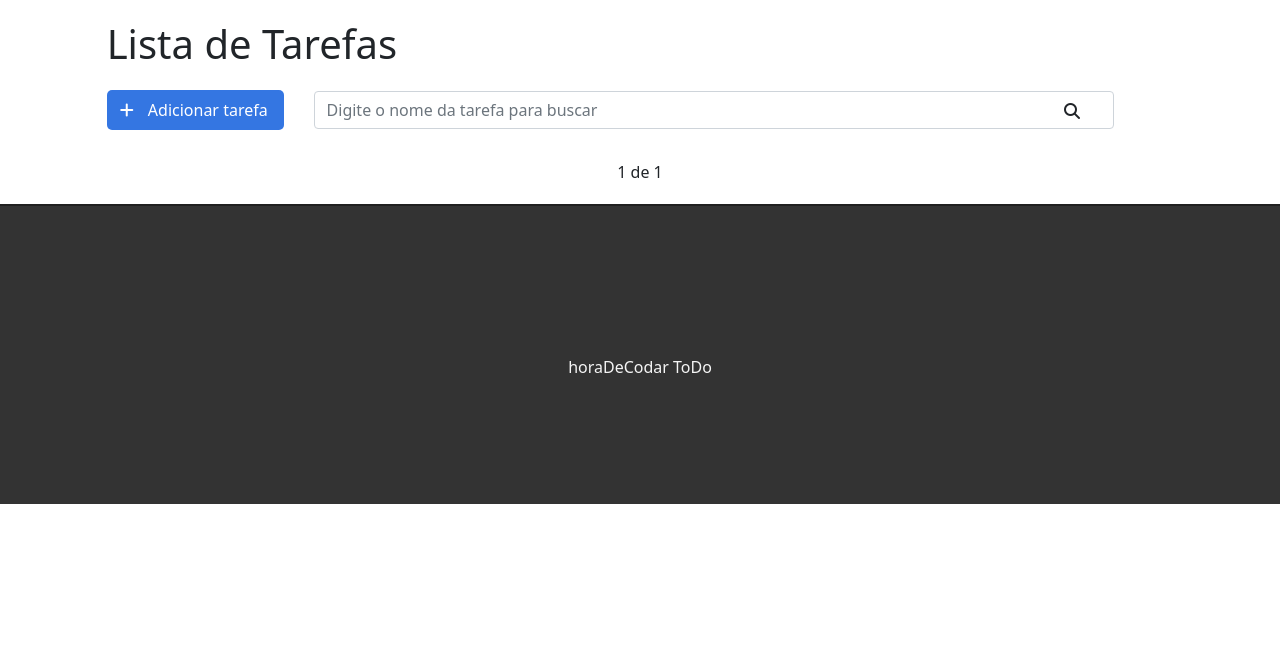
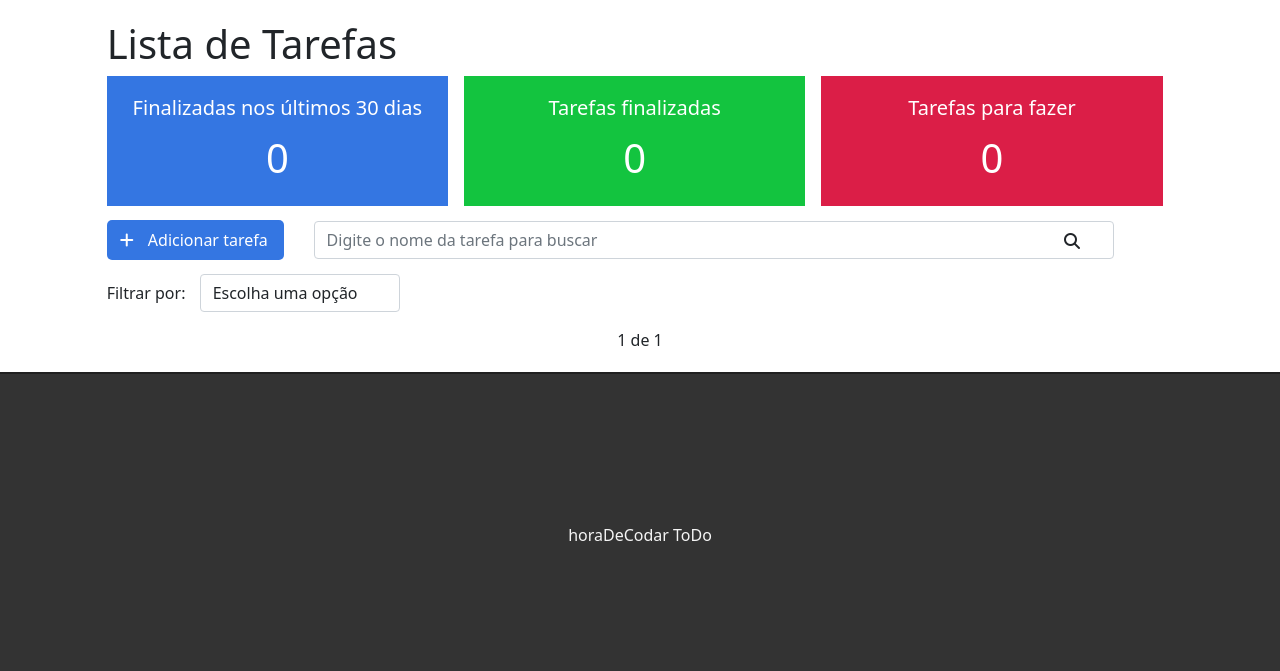
Before and after one commit to joaopaulof19/my-todolist, a Django app: page / in a window 1280 px wide. Shown: the part 57-728 px from the top of the page. Run offline with Django 3.2, Linux system fonts and the light colour scheme; the visitor is signed in with stand-in values (Sample User, id 1); data that the repository does not hold is empty; some libraries are stand-ins or nearby versions.

Commit message:
My T To Do List app, second commit

```diff
--- a/mysite/settings.py
+++ b/mysite/settings.py
@@ -41,6 +41,7 @@ INSTALLED_APPS = [
     'about',
     'users',
     'crispy_forms',
+    'accounts',
 ]
 
 MIDDLEWARE = [
--- a/mysite/urls.py
+++ b/mysite/urls.py
@@ -19,5 +19,6 @@ from django.urls import path, include
 urlpatterns = [
     path('admin/', admin.site.urls),
     path('', include('tasks.urls')),
-    path('accounts/', include('django.contrib.auth.urls'))
+    path('accounts/', include('accounts.urls')),
+    path('accounts/', include('django.contrib.auth.urls')),
 ]
--- a/tasks/models.py
+++ b/tasks/models.py
@@ -1,4 +1,6 @@
 from django.db import models
+from django.contrib.auth import get_user_model
+
 
 class Task(models.Model):
 
@@ -13,6 +15,7 @@ class Task(models.Model):
         max_length=5,
         choices=STATUS,
     )
+    user = models.ForeignKey(get_user_model(), on_delete=models.CASCADE)
     created_at = models.DateTimeField(auto_now_add=True)
     updated_at = models.DateTimeField(auto_now=True)
 
--- a/tasks/static/css/styles.css
+++ b/tasks/static/css/styles.css
@@ -1,5 +1,9 @@
 .container-fluid {
     padding: 0;
+}
+
+.container-fluid .row {
+    margin: 0;
 }
 
 /* Navbar */
@@ -19,6 +23,52 @@
 .navbar-light .navbar-nav a.nav-link {
     color: #333;
     letter-spacing: 1px;
+}
+
+/* dashboard */
+
+.dashboard {
+    padding: 0;
+    width: 100%;
+    display: block;
+}
+
+.dashboard h4 {
+    font-size: 20px;
+}
+
+.dashboard span {
+    font-size: 40px;
+    display: block;
+    width: 100%;
+}
+
+.dashboard-box {
+    float: left;
+    background-color: #dfdfdf;
+    color: #fff;
+    padding: 20px;
+    box-sizing: border-box;
+    height: 130px;
+    width: 32%;
+    text-align: center;
+}
+
+.dashboard-box:nth-child(2) {
+    margin-left: 1.5%;
+    margin-right: 1.5%;
+}
+
+#dashboard-lastdays {
+    background-color: #3476e2;
+}
+
+#dashboard-done {
+    background-color: #13c43f;
+}
+
+#dashboard-doing {
+    background-color: #db1e47;
 }
 
 /* Botão de adicionar */
@@ -48,10 +98,8 @@
 .fas.fa-search {
     display: inline-block;
     position: absolute;
-    /* top: 12px;
-    right: 26px; */
 
-    top: 160px;
+    top: 290px;
     right: 200px;
     cursor: pointer;
 }
@@ -61,6 +109,18 @@
     margin-top: 15px;
     margin-bottom: 15px;
     display: inline-block;
+}
+
+/* filter */
+.filter-div {
+    margin-bottom: 15px;
+    padding: 0;
+}
+
+#filter {
+    display: inline-block;
+    width: 200px;
+    margin-left: 10px;
 }
 
 /* Lista de tarefas */
@@ -77,11 +137,16 @@
     list-style: none;
     font-size: 20px;
     height: 50px;
+    padding: 0 15px;
     padding-top: 10px;
     border-bottom: 1px dashed #ccc;
 }
 
-.fas.fa-trash, .fas.fa-edit {
+.task-item.done {
+    background-color: #ccc;
+}
+
+.fas.fa-trash, .fas.fa-edit, .fas.fa-check {
     cursor: pointer;
     margin: 5px;
     font-size: 20px;
@@ -94,6 +159,14 @@
 
 .fas.fa-edit {
     color: #13c43f;
+}
+
+.fas.fa-check {
+    color: #ccc;
+}
+
+.done .fas.fa-check {
+    color: #3476e2;
 }
 
 /* Rodapé */
@@ -145,3 +218,12 @@ ul.messages li {
 .auth-card {
     margin-bottom: 30px;
 }
+
+.change-form-p {
+    margin-top: 30px;
+    text-align: center;
+}
+
+.btn {
+    margin-top: 30px;
+}
--- a/tasks/static/js/scripts.js
+++ b/tasks/static/js/scripts.js
@@ -1,8 +1,10 @@
 $(document).ready(function () {
 
+    var baseUrl = window.location.origin;
     var deleteBtn = $('.delete-btn')
     var searchBtn = $('#search-btn')
     var searchForm = $('#search-form')
+    var filter = $('#filter')
 
 
     $(deleteBtn).on('click', function (e) {
@@ -20,4 +22,10 @@ $(document).ready(function () {
         searchForm.submit()
     })
 
+    $(filter).change(function () {
+        var filter = $(this).val()
+        window.location.href = baseUrl + '?filter=' + filter
+    })
+
+
 })
--- a/tasks/templates/tasks/task_list.html
+++ b/tasks/templates/tasks/task_list.html
@@ -6,6 +6,26 @@
 
 <div class="offset-1 col-10 list-div">
     <h1>Lista de Tarefas</h1>
+
+    <div class="container dashboard">
+        <div class="col-4 dashboard-box" id="dashboard-lastdays">
+            <h4>Finalizadas nos últimos 30 dias</h4>
+            <span>{{ tasksrecently }}</span>
+        </div>
+
+        <div class="col-4 dashboard-box" id="dashboard-done">
+            <h4>Tarefas finalizadas</h4>
+            <span>{{ tasksDone}}</span>
+        </div>
+
+        <div class="col-4 dashboard-box" id="dashboard-doing">
+            <h4>Tarefas para fazer</h4>
+            <span>{{ tasksDoing }}</span>
+        </div>
+
+    </div>
+
+
     <a id='add-link' href="newtask/">
         <div class="col-2 add-div">
             <i class="fas fa-plus"></i> Adicionar tarefa
@@ -19,6 +39,16 @@
         </form>
     </div>
 
+    <div class="col-12 filter-div">
+        <span>Filtrar por:</span>
+        <select name="filter" id="filter" class="form-control">
+            <option value="">Escolha uma opção</option>
+            <option value="done">Tarefas concluídas</option>
+            <option value="doing">Tarefas a fazer</option>
+        </select>
+
+    </div>
+
     <div>
         {% if messages %}
         <ul class="messages">
@@ -30,10 +60,15 @@
     </div>
     <ul class="task-list">
         {% for task in tasks %}
+        {% if task.done == 'doing' %}
         <li class="task-item">
+            {% else %}
+        <li class="task-item done">
+            {% endif %}
             <span><a href="/task/{{task.id}}">{{task.title}}</a></span>
             <a href="/delete/{{task.id}}" class="delete-btn"><span><i class="fas fa-trash"></i></span></a>
             <a href="/edit/{{task.id}}"><span><i class="fas fa-edit"></i></span></a>
+            <a href="/changestatus/{{task.id}}"><span><i class="fas fa-check"></i></span></a>
         </li>
         {% endfor %}
     </ul>
--- a/tasks/urls.py
+++ b/tasks/urls.py
@@ -6,5 +6,6 @@ urlpatterns = [
     path('task/<int:id>', views.taskView, name='task-view'),
     path('newtask/', views.newTask, name='new-task'),
     path('edit/<int:id>', views.editTask, name='edit-task'),
+    path('changestatus/<int:id>', views.changeStatus, name='change-status'),
     path('delete/<int:id>', views.deleteTask, name='delete-task'),
 ]
--- a/tasks/views.py
+++ b/tasks/views.py
@@ -4,20 +4,30 @@ from django.core.paginator import Paginator
 from .forms import TaskForm
 from .models import Task
 from django.contrib import messages
+import datetime
+
 
 @login_required
 def task_list(request):
 
     search = request.GET.get('search')
+    filter = request.GET.get('filter')
+    tasksDoneRecently = Task.objects.filter(done='done', updated_at__gt=datetime.datetime.now()-datetime.timedelta(days=30), user=request.user).count()
+    tasksDone = Task.objects.filter(done='done', user=request.user).count()
+    tasksDoing = Task.objects.filter(done='doing', user=request.user).count()
 
     if search:
-        tasks = Task.objects.filter(title__icontains=search)
+        tasks = Task.objects.filter(title__icontains=search, user=request.user)
+
+    elif filter:
+        tasks = Task.objects.filter(done=filter, user=request.user)
+
     else:
-        tasks_list = Task.objects.all().order_by('-created_at')
+        tasks_list = Task.objects.all().order_by('-created_at').filter(user=request.user)
         paginator = Paginator(tasks_list, 3)
         page = request.GET.get('page')
         tasks = paginator.get_page(page)
-    return render(request, 'tasks/task_list.html', {'tasks': tasks})
+    return render(request, 'tasks/task_list.html', {'tasks': tasks, 'tasksrecently': tasksDoneRecently, 'tasksDone': tasksDone, 'tasksDoing': tasksDoing} )
 
 
 @login_required
@@ -34,6 +44,7 @@ def newTask(request):
         if form.is_valid():
             task = form.save(commit=False)
             task.done='doing'
+            task.user = request.user
             task.save()
             return redirect('/')
     else:
@@ -64,3 +75,17 @@ def deleteTask(request, id):
     task.delete()
     messages.info(request, 'Tarefa deletada com sucesso.')
     return redirect('/')
+
+
+@login_required
+def changeStatus(request, id):
+    task = get_object_or_404(Task, pk=id)
+
+    if(task.done == 'doing'):
+        task.done = 'done'
+    else:
+        task.done = 'doing'
+
+    task.save()
+
+    return redirect('/')
--- a/templates/registration/login.html
+++ b/templates/registration/login.html
@@ -18,6 +18,7 @@
                     {{ form|crispy }}
                     <button type="submit" class="btn btn-primary btn-block">Entrar</button>
                 </form>
+                <p class="change-form-p">Quer criar uma conta? <a href="/accounts/register">Clique aqui!</a> </p>
             </div>
         </div>
     </div>
```
